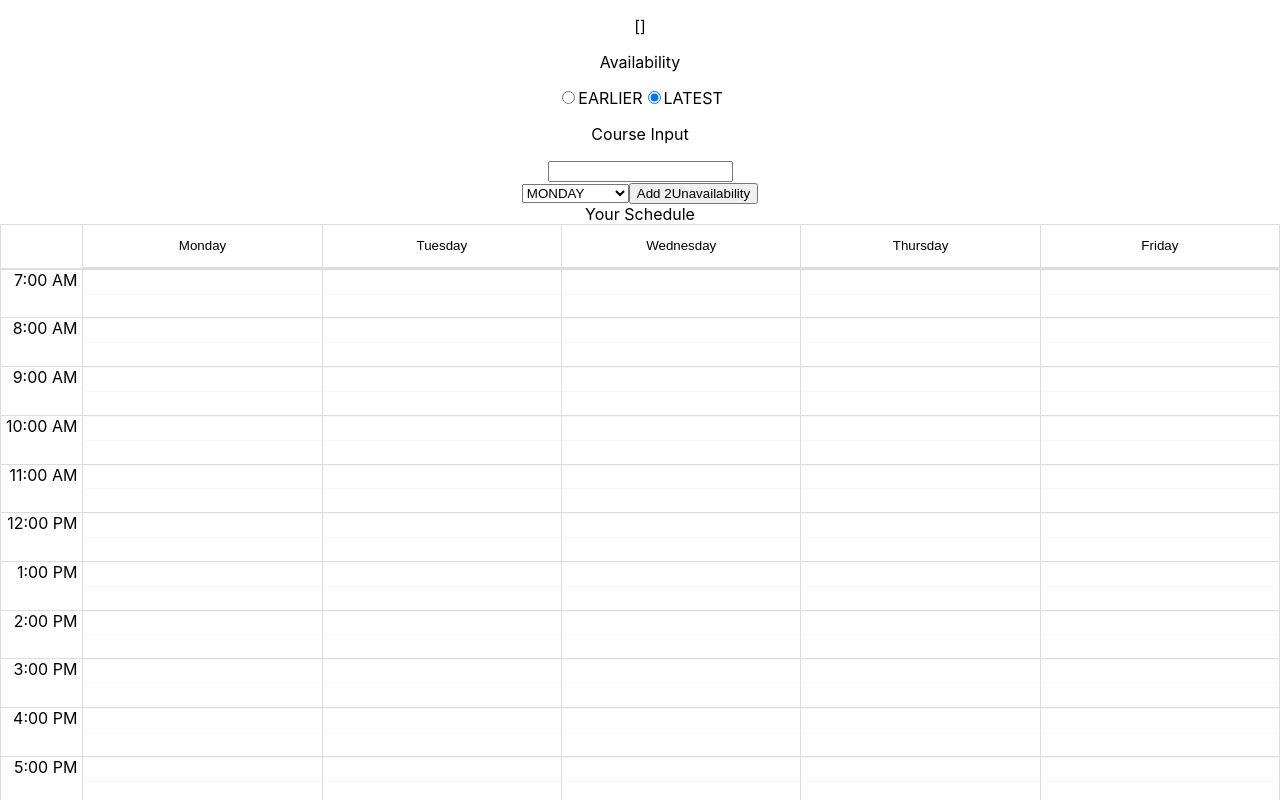
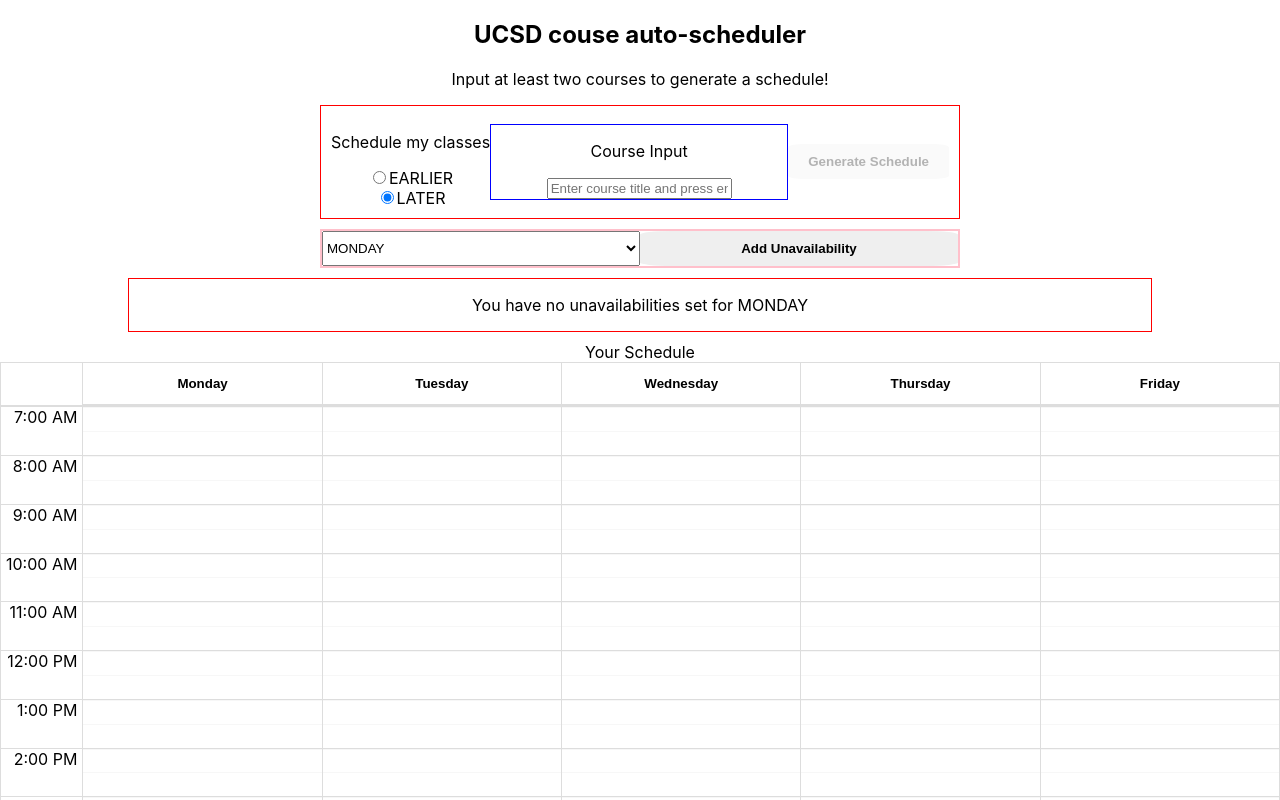
Before and after one commit to Sachin-dot-py/Illuminate, a React (Create React App) app in the folder app/: page / in a window 1280 px wide. Shown: the top 800 px of the page. Built offline with nearby package versions, Linux system fonts and the light colour scheme.

Commit message:
lotsa styling

```diff
--- a/app/src/App.css
+++ b/app/src/App.css
@@ -5,12 +5,6 @@
 .App-logo {
   height: 40vmin;
   pointer-events: none;
-}
-
-@media (prefers-reduced-motion: no-preference) {
-  .App-logo {
-    animation: App-logo-spin infinite 20s linear;
-  }
 }
 
 .App-header {
@@ -28,11 +22,70 @@
   color: #61dafb;
 }
 
-@keyframes App-logo-spin {
-  from {
-    transform: rotate(0deg);
-  }
-  to {
-    transform: rotate(360deg);
-  }
+.scheduleInfoContainer{
+  display: flex;
+  border: 1px solid red;
+  align-items: center;
+  justify-content:space-between;
+  width: 50%;
+  margin: 10px auto;
+  padding: 10px;
 }
+
+.unavailabilityContainer {
+  display:inline-flex;
+  margin: 0 5px;
+  background-color: burlywood;
+  border: 1px solid green
+}
+
+.unavailabilitiesList {
+  display: flex;
+  flex-wrap: wrap;
+  width: 80%;
+  margin: 10px auto;
+  flex-direction: row;
+
+  border: 1px solid red
+}
+
+.noUnavailabilitiesText {
+  width: 100%;
+}
+
+button {
+  border-radius: 10%;
+  border: none;
+  padding: 10px 20px;
+  font-weight: bold;
+}
+
+button:hover {
+  cursor: pointer;
+}
+
+.unavailabilitySelectorsContainer {
+  width: 50%;
+  border: 2px solid pink;
+  display: flex;
+  margin: 0 auto;
+  justify-content: center;
+  overflow: hidden;
+}
+
+.unavailabilitySelectorsContainer button {
+  width: 50%;
+}
+.unavailabilitySelectorsContainer select {
+  width: 50%
+}
+
+.radioContainer {
+  display: flex;
+  flex-direction: column;
+}
+
+.courseCollectorContainer {
+  border: 1px solid blue;
+  flex-grow: 1;
+}
--- a/app/src/App.js
+++ b/app/src/App.js
@@ -76,12 +76,21 @@
 
   return (
     <div className="App">
-      <p> {JSON.stringify(schedules)} </p>
-      <TimePreferenceSelector timePreference={timePreference} setTimePreference={setTimePreference} />
-      <CourseCollector courses={courses} setCourses={setCourses}/>
-      <UnavailabilityCollector unavailabilities={unavailabilities} setUnavailabilities={setUnavailabilities}/>
+      <section>
+        <h2>
+          UCSD couse auto-scheduler
+        </h2>
+        <p>
+          Input at least two courses to generate a schedule!
+        </p>
+      </section>
+      <div className={"scheduleInfoContainer"}>
+        <TimePreferenceSelector timePreference={timePreference} setTimePreference={setTimePreference} />
+        <CourseCollector courses={courses} setCourses={setCourses}/>
+        <button onClick={() => fetchData()} disabled={courses.length < 2}>Generate Schedule</button>
+      </div>
+        <UnavailabilityCollector unavailabilities={unavailabilities} setUnavailabilities={setUnavailabilities}/>
       <CustomCalendar schedules={schedules}/>
-      <button onClick={() => fetchData()}>Foo</button>
     </div>
   );
 }
--- a/app/src/Components/CourseCollector.js
+++ b/app/src/Components/CourseCollector.js
@@ -22,11 +22,11 @@
         clearCourseInput()
     }
 
-    return <>
+    return <div className="courseCollectorContainer">
         <p> Course Input </p>
 
         <form onSubmit={onSubmit}>
-            <input onChange={(e) => setCourseInput(e.target.value)} value={courseInput} name="courseInput"/>
+            <input onChange={(e) => setCourseInput(e.target.value)} value={courseInput} name="courseInput" placeholder="Enter course title and press enter"/>
         </form>
 
         {
@@ -36,6 +36,6 @@
 
             />)
         }
-    </>
+    </div>
 
 }
--- a/app/src/Components/TimePreferenceSelector.js
+++ b/app/src/Components/TimePreferenceSelector.js
@@ -1,7 +1,9 @@
 export const TimePreferenceSelector = ({timePreference, setTimePreference}) => {
 
-    return <div>
-        <p>Availability</p>
+    return <div className="timePreferenceContainer">
+        <p>Schedule my classes</p>
+
+        <div className="radioContainer">
                 <label>
                         <input type='radio'
                                 value="EARLIEST"
@@ -16,7 +18,8 @@
                                 checked = {timePreference == "LATEST"}
                                 onChange = {(e) => setTimePreference(e.target.value)}
                         />
-        LATEST
+                        LATER
                 </label>
         </div>
+  </div>
 }
--- a/app/src/Components/Unavailability.js
+++ b/app/src/Components/Unavailability.js
@@ -1,8 +1,8 @@
 import TimeRange from "react-time-range"
 
 export const Unavailability = ({startTime, endTime, onChange, onDelete}) => {
-    return <>
+    return <div className="unavailabilityContainer">
         <TimeRange use24Hours = {true} startMoment={startTime} endMoment={endTime} onChange={onChange}/>
         <button onClick = {onDelete}> X </button>
-    </>
+    </div>
 }
--- a/app/src/Components/UnavailabilityCollector.js
+++ b/app/src/Components/UnavailabilityCollector.js
@@ -29,17 +29,19 @@
         })
     }
 
-    return <div>
+    return <div className="unavailabilityCollectorContainer">
 
+        <div className="unavailabilitySelectorsContainer">
             <select value={currentDay} onChange={(e) => setCurrentDay(e.target.value)}>
                 {DAYS.map((day) => {
                     return <option key={day} value={day}> {day} </option>
                 })}
             </select>
+            <button onClick={() => addUnavailabilityToDay(currentDay)}> Add Unavailability </button>
+        </div>
 
-        <button onClick={() => addUnavailabilityToDay(currentDay)}> Add 2Unavailability </button>
-
-        {unavailabilities[currentDay].map(([startTime, endTime], idx) => {
+        <div className={"unavailabilitiesList"}>
+            {unavailabilities[currentDay].length ? unavailabilities[currentDay].map(([startTime, endTime], idx) => {
                 // console.log("Rendering timerange with", startTime, endTime, "on day", currentDay, "in index", idx)
                 const onChange = ({startTime, endTime}) => {editTimeRange(currentDay, startTime, endTime, idx)}
 
@@ -55,6 +57,7 @@
 
                 // return <TimeRange use24Hours={true} startMoment={startTime} endMoment={endTime} onChange = {onChange}/>
                 return <Unavailability startTime={startTime} endTime={endTime} onChange={onChange} onDelete={deleteUnavailability} />
-        })}
+            }) : <p className={"noUnavailabilitiesText"}> {`You have no unavailabilities set for ${currentDay}`} </p>}
+        </div>
     </div>
 }
--- a/app/src/index.css
+++ b/app/src/index.css
@@ -1,3 +1,7 @@
+* {
+  box-sizing: border-box !important
+}
+
 body {
   margin: 0;
   font-family: -apple-system, BlinkMacSystemFont, 'Segoe UI', 'Roboto', 'Oxygen',
```
Lines whose indentation alone changed are shown as unchanged.
